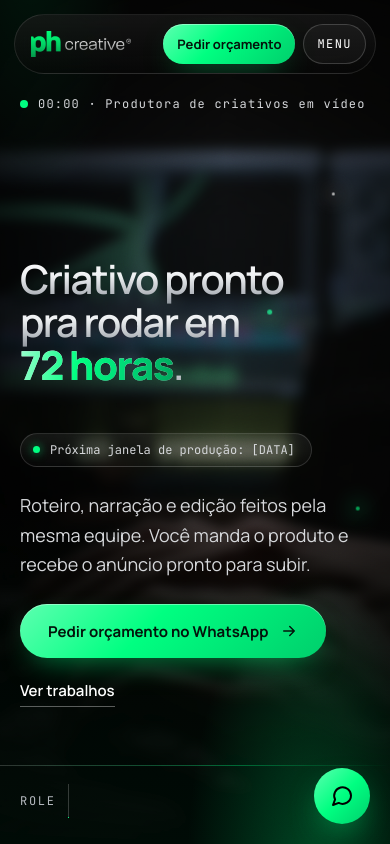
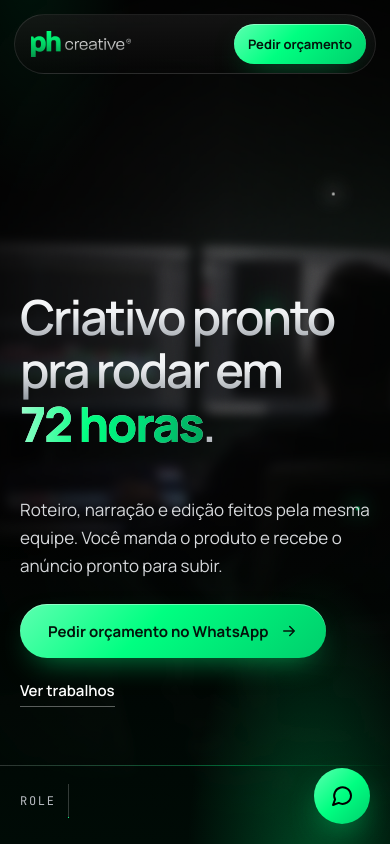
Before and after one commit to Wallacekpk/PH-Creative, a plain HTML site: page site/index.html in a window 390 px wide. Shown: the top 844 px of the page. Drawn offline with Linux system fonts and the light colour scheme.

Commit message:
Topo: sem menu, sem selo e sem rótulo 00:00; título maior; vídeos 3:4 no celular
- Remove o botão Menu do celular, o selo 'Próxima janela de produção' e o rótulo '00:00'
- Título do topo maior no computador e no celular
- Vídeos de fundo novos em 3:4 para o topo e para o contato no celular (Higgsfield),
  com capas 3:4; no computador continua o vídeo 16:9

Co-Authored-By: Claude Opus 5.5 <noreply@anthropic.com>
Claude-Session: https://claude.ai/code/session_01Ly3fcKeWhYjFg8f9BYTGSm

```diff
--- a/site/assets/css/site.css
+++ b/site/assets/css/site.css
@@ -77,7 +77,7 @@ a{color:#00ff81}a:hover{color:#00d16e}
 .rec i{width:8px;height:8px;border-radius:50%;background:var(--g);animation:blink 1.6s steps(2,start) infinite}
 @keyframes blink{to{visibility:hidden}}
 .hero-inner{width:100%;display:grid;grid-template-columns:minmax(0,1fr) minmax(280px,360px);gap:48px;align-items:end}
-.hero-title{font-size:clamp(40px,5.7vw,94px);font-weight:600;letter-spacing:-0.04em;line-height:1}
+.hero-title{font-size:clamp(44px,6.6vw,112px);font-weight:600;letter-spacing:-0.042em;line-height:1}
 .ln{display:block;overflow:hidden;padding:.08em 0 .16em;margin:-.08em 0 -.16em}
 .ln > span{display:inline-block;transform:translateY(108%);transition:transform 1.1s var(--ease)}
 .is-ready .hero .ln > span{transform:none}
@@ -512,3 +512,9 @@ dialog.modal::backdrop{background:rgba(0,0,0,.92)}
 .modal{z-index:2147483000}
 .modal-bg{background:rgba(0,0,0,.6);-webkit-backdrop-filter:none;backdrop-filter:none}
 .modal-card video{max-height:calc(100vh - 170px);max-height:calc(100dvh - 170px)}
+
+/* título do topo mais presente no celular */
+@media (max-width:600px){
+.hero-title{font-size:clamp(44px,12.4vw,62px);letter-spacing:-0.046em;line-height:1.02}
+.hero .lead{font-size:17px}
+}
--- a/site/assets/js/dados.js
+++ b/site/assets/js/dados.js
@@ -7,13 +7,11 @@
       Número com DDI e DDD, só dígitos. Exemplo: 5511999999999.
       Todos os botões da página usam este número.
 
-   2) HERO_VIDEO (vídeo de fundo da primeira dobra)
-      arquivo: endereço do MP4 em 1920 x 1080. Pode ser um arquivo da pasta
-               videos/ (exemplo: 'videos/hero.mp4') ou um link https.
-               Hoje aponta para o vídeo gerado no Higgsfield, hospedado lá.
-      arquivoMobile: versão menor para celular (opcional, 1280 x 720)
-      poster: imagem mostrada enquanto o vídeo carrega
-      Vazio, a página mostra só a imagem do poster.
+   2) HERO_VIDEO e CONTATO_VIDEO (vídeos de fundo do topo e do contato)
+      arquivo / poster: versão do computador (16:9, 1920 x 1080)
+      arquivoMobile / posterMobile: versão do celular (3:4, 720 x 960)
+      Pode ser um arquivo da pasta videos/ ou um link https. Hoje os vídeos
+      ficam hospedados no Higgsfield. Sem vídeo, aparece só a imagem.
 
    3) VIDEO_WORKS (galeria de trabalhos, em grade de 4 colunas)
       Para adicionar um vídeo:
@@ -44,8 +42,17 @@ window.PH_DADOS = {
 
   HERO_VIDEO: {
     arquivo: 'https://d2ol7oe51mr4n9.cloudfront.net/user_326iI80Rr18THZM0oooLK3Jst4g/d8b40d7a-f598-40f5-a39c-9c5139f723f1.mp4',
-    arquivoMobile: 'https://d2ol7oe51mr4n9.cloudfront.net/user_326iI80Rr18THZM0oooLK3Jst4g/59df7a5e-9e2c-4cd9-9cd3-f4a6512072b0.mp4',
-    poster: 'assets/img/hero-poster.jpg'
+    poster: 'assets/img/hero-poster.jpg',
+    arquivoMobile: 'https://d2ol7oe51mr4n9.cloudfront.net/user_326iI80Rr18THZM0oooLK3Jst4g/f618d7b9-90fb-4ebb-b875-4aed7c74da7f.mp4',
+    posterMobile: 'assets/img/hero-poster-mobile.jpg'
+  },
+
+  /* fundo da seção de contato: no computador usa o mesmo vídeo do topo */
+  CONTATO_VIDEO: {
+    arquivo: 'https://d2ol7oe51mr4n9.cloudfront.net/user_326iI80Rr18THZM0oooLK3Jst4g/d8b40d7a-f598-40f5-a39c-9c5139f723f1.mp4',
+    poster: 'assets/img/hero-poster.jpg',
+    arquivoMobile: 'https://d2ol7oe51mr4n9.cloudfront.net/user_326iI80Rr18THZM0oooLK3Jst4g/da0a9a10-2e44-4034-bd9d-0fdbe3f09433.mp4',
+    posterMobile: 'assets/img/contato-poster-mobile.jpg'
   },
 
   VIDEO_WORKS: [
--- a/site/assets/js/site.js
+++ b/site/assets/js/site.js
@@ -240,46 +240,43 @@
     document.addEventListener('keydown', function (ev) { if (ev.key === 'Escape' && !menu.hidden) setMenu(false); });
   }
 
-  /* ---------- vídeo de fundo (hero e contato) ---------- */
-  var heroSrc = (small && HERO_VIDEO.arquivoMobile) ? HERO_VIDEO.arquivoMobile : HERO_VIDEO.arquivo;
+  /* ---------- vídeos de fundo (topo e contato) ---------- */
+  /* no celular usa as versões em 3:4 (arquivoMobile / posterMobile) quando existem */
+  var CONTATO_VIDEO = D.CONTATO_VIDEO || {};
+  var pick = function (cfg, key) { return (small && cfg[key + 'Mobile']) ? cfg[key + 'Mobile'] : (cfg[key] || ''); };
+  var heroSrc = pick(HERO_VIDEO, 'arquivo'), heroPoster = pick(HERO_VIDEO, 'poster');
+  var endSrc = pick(CONTATO_VIDEO, 'arquivo') || heroSrc;
+  var endPosterSrc = pick(CONTATO_VIDEO, 'poster') || heroPoster;
   var heroMedia = $('.hero-media'), endBox = $('#contato');
-  function endPoster() {
-    if (!endBox || !HERO_VIDEO.poster || $('.end-media', endBox)) return;
+  var canPlay = !saveData && !reduce;
+  function endMedia(withVideo) {
+    if (!endBox || $('.end-media', endBox)) return;
     var d = document.createElement('div');
     d.className = 'end-media';
     d.setAttribute('aria-hidden', 'true');
-    d.innerHTML = '<img src="' + esc(HERO_VIDEO.poster) + '" alt="" loading="lazy">';
+    var still = endPosterSrc ? '<img src="' + esc(endPosterSrc) + '" alt="" loading="lazy">' : '';
+    if (withVideo && endSrc) {
+      d.innerHTML = '<video data-autoplay="1" src="' + esc(endSrc) + '"' + (endPosterSrc ? ' poster="' + esc(endPosterSrc) + '"' : '') +
+        ' muted loop playsinline preload="none"></video>';
+      $('video', d).addEventListener('error', function () { d.innerHTML = still; });
+    } else {
+      d.innerHTML = still;
+    }
     endBox.insertBefore(d, endBox.firstChild);
   }
-  var poster = $('.hero-poster');
-  if (poster) {
-    if (HERO_VIDEO.poster) poster.src = HERO_VIDEO.poster;
-    else poster.parentNode.removeChild(poster);
-  }
-  if (heroSrc && !saveData && !reduce && heroMedia) {
+  if (heroSrc && canPlay && heroMedia) {
     var v = document.createElement('video');
     v.className = 'hero-video';
     v.setAttribute('data-autoplay', '1');
     v.muted = true; v.loop = true; v.playsInline = true;
     v.setAttribute('muted', ''); v.setAttribute('playsinline', '');
     v.preload = 'auto';
-    if (HERO_VIDEO.poster) v.poster = HERO_VIDEO.poster;
+    if (heroPoster) v.poster = heroPoster;
     v.src = heroSrc;
     heroMedia.appendChild(v);
-    var ev = document.createElement('div');
-    ev.className = 'end-media';
-    ev.setAttribute('aria-hidden', 'true');
-    ev.innerHTML = '<video data-autoplay="1" src="' + esc(heroSrc) + '"' + (HERO_VIDEO.poster ? ' poster="' + esc(HERO_VIDEO.poster) + '"' : '') +
-      ' muted loop playsinline preload="none"></video>';
-    if (endBox) endBox.insertBefore(ev, endBox.firstChild);
-    v.addEventListener('error', function () {
-      if (v.parentNode) v.parentNode.removeChild(v);
-      if (ev.parentNode) ev.parentNode.removeChild(ev);
-      endPoster();
-    });
-  } else {
-    endPoster();
+    v.addEventListener('error', function () { if (v.parentNode) v.parentNode.removeChild(v); });
   }
+  endMedia(canPlay);
 
   /* ---------- player com som: um vídeo por vez ---------- */
   var lastFocus = null, modalEl = null;
--- a/site/index.html
+++ b/site/index.html
@@ -17,7 +17,8 @@
 <link rel="preconnect" href="https://fonts.googleapis.com">
 <link rel="preconnect" href="https://fonts.gstatic.com" crossorigin>
 <link rel="stylesheet" href="https://fonts.googleapis.com/css2?family=Manrope:wght@400;500;600;700;800&amp;family=JetBrains+Mono:wght@400;500&amp;display=swap">
-<link rel="preload" as="image" href="assets/img/hero-poster.jpg">
+<link rel="preload" as="image" href="assets/img/hero-poster.jpg" media="(min-width: 761px)">
+<link rel="preload" as="image" href="assets/img/hero-poster-mobile.jpg" media="(max-width: 760px)">
 <link rel="stylesheet" href="assets/css/site.css">
 <script>document.documentElement.className += ' js';</script>
 </head>
@@ -37,24 +38,16 @@
 <div class="nav-right">
 <span class="nav-tc" aria-hidden="true">TC <span>00:00</span> / 00:52</span>
 <a class="btn btn-primary btn-sm" href="#contato" data-wa target="_blank" rel="noopener">Pedir orçamento</a>
-<button type="button" class="menu-btn" aria-expanded="false" aria-controls="menu-mobile">Menu</button>
 </div>
 <span class="nav-prog" aria-hidden="true"></span>
 </header>
-<nav id="menu-mobile" class="menu-panel" aria-label="Menu" hidden>
-<a href="#trabalhos">Trabalhos</a>
-<a href="#estilos">Estilos</a>
-<a href="#precos">Preços</a>
-<a href="#duvidas">Dúvidas</a>
-<a href="#contato">Contato</a>
-</nav>
 
 <main>
 
 <section id="inicio" class="hero" aria-label="Abertura">
 <div class="hero-media" aria-hidden="true">
 <div class="hero-fallback"></div>
-<img class="hero-poster" src="assets/img/hero-poster.jpg" alt="">
+<picture><source media="(max-width: 760px)" srcset="assets/img/hero-poster-mobile.jpg"><img class="hero-poster" src="assets/img/hero-poster.jpg" alt=""></picture>
 </div>
 <div class="hero-shade" aria-hidden="true"></div>
 <div class="hero-glow" aria-hidden="true"></div>
@@ -63,11 +56,6 @@
 <span class="spark s3" aria-hidden="true"></span>
 <svg class="grain" aria-hidden="true"><filter id="grainHero"><feTurbulence type="fractalNoise" baseFrequency=".9" numOctaves="3" stitchTiles="stitch"></feTurbulence></filter><rect width="100%" height="100%" filter="url(#grainHero)"></rect></svg>
 
-<div class="hero-top">
-<div class="wrap">
-<span class="rec fu d1"><i aria-hidden="true"></i>00:00 · Produtora de criativos em vídeo</span>
-</div>
-</div>
 
 <div class="wrap hero-inner">
 <h1 class="display hero-title">
@@ -76,7 +64,6 @@
 <span class="ln"><span><em class="framed">72 horas</em>.</span></span>
 </h1>
 <div class="hero-side">
-<span class="selo fu d1"><i aria-hidden="true"></i>Próxima janela de produção: [DATA]</span>
 <p class="lead fu d2" style="color: #d6d8db">Roteiro, narração e edição feitos pela mesma equipe. Você manda o produto e recebe o anúncio pronto para subir.</p>
 <div class="fu d3" style="display: flex; flex-wrap: wrap; align-items: center; gap: 16px 28px">
 <a class="btn btn-primary" href="#contato" data-wa target="_blank" rel="noopener">Pedir orçamento no WhatsApp<svg class="arr" width="18" height="18" viewBox="0 0 24 24" fill="none" stroke="currentColor" stroke-width="2" stroke-linecap="round" stroke-linejoin="round" aria-hidden="true"><path d="M5 12h14M13 6l6 6-6 6"></path></svg></a>
```
Also changed, not shown: site/assets/img/contato-poster-mobile.jpg (added), site/assets/img/hero-poster-mobile.jpg (added).
